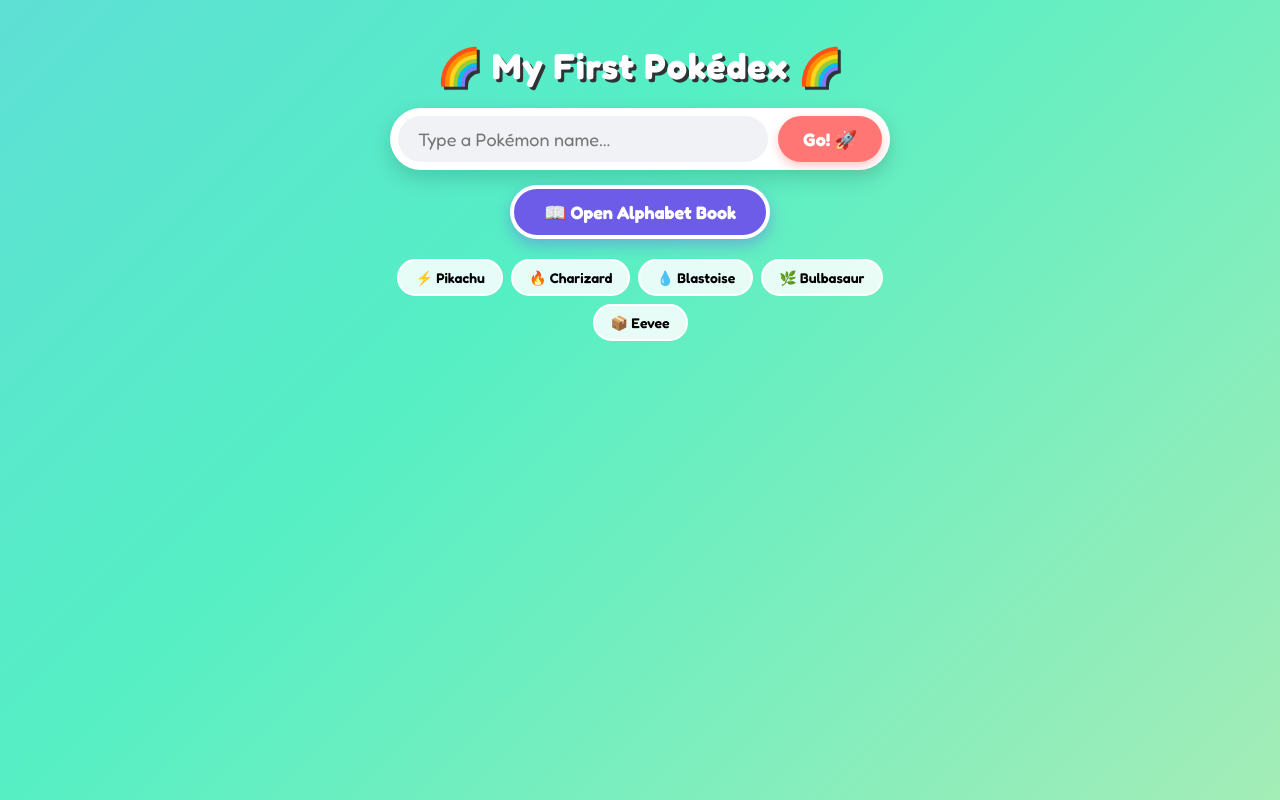
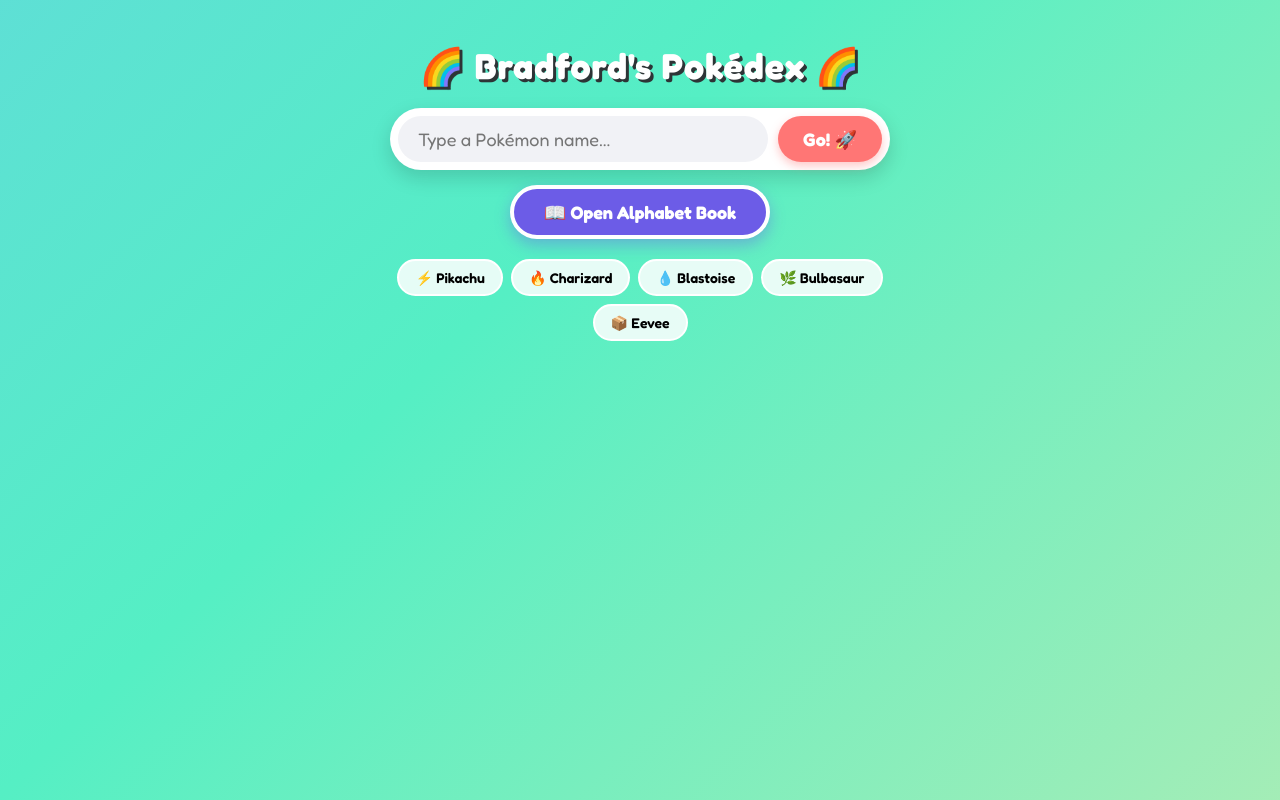
Before and after one commit to danleegion/Bradford-pokedex, a plain HTML site: page index.html in a window 1280 px wide. Drawn offline with Linux system fonts and the light colour scheme; no server answers.

Commit message:
Update title and header for Bradford's Pokédex

```diff
--- a/index.html
+++ b/index.html
@@ -3,7 +3,7 @@
 <head>
     <meta charset="UTF-8">
     <meta name="viewport" content="width=device-width, initial-scale=1.0">
-    <title>My First Pokédex 🌈</title>
+    <title>Bradford's Pokédex 🌈</title>
     <link rel="preconnect" href="https://fonts.googleapis.com">
     <link rel="preconnect" href="https://fonts.gstatic.com" crossorigin>
     <link href="https://fonts.googleapis.com/css2?family=Fredoka:wght@400;600;700&display=swap" rel="stylesheet">
@@ -417,7 +417,7 @@
 <body>
 
 <div class="container">
-    <h1>🌈 My First Pokédex 🌈</h1>
+    <h1>🌈 Bradford's Pokédex 🌈</h1>
 
     <div class="search-box">
         <input type="text" id="search-input" placeholder="Type a Pokémon name..." autocomplete="off">
```
